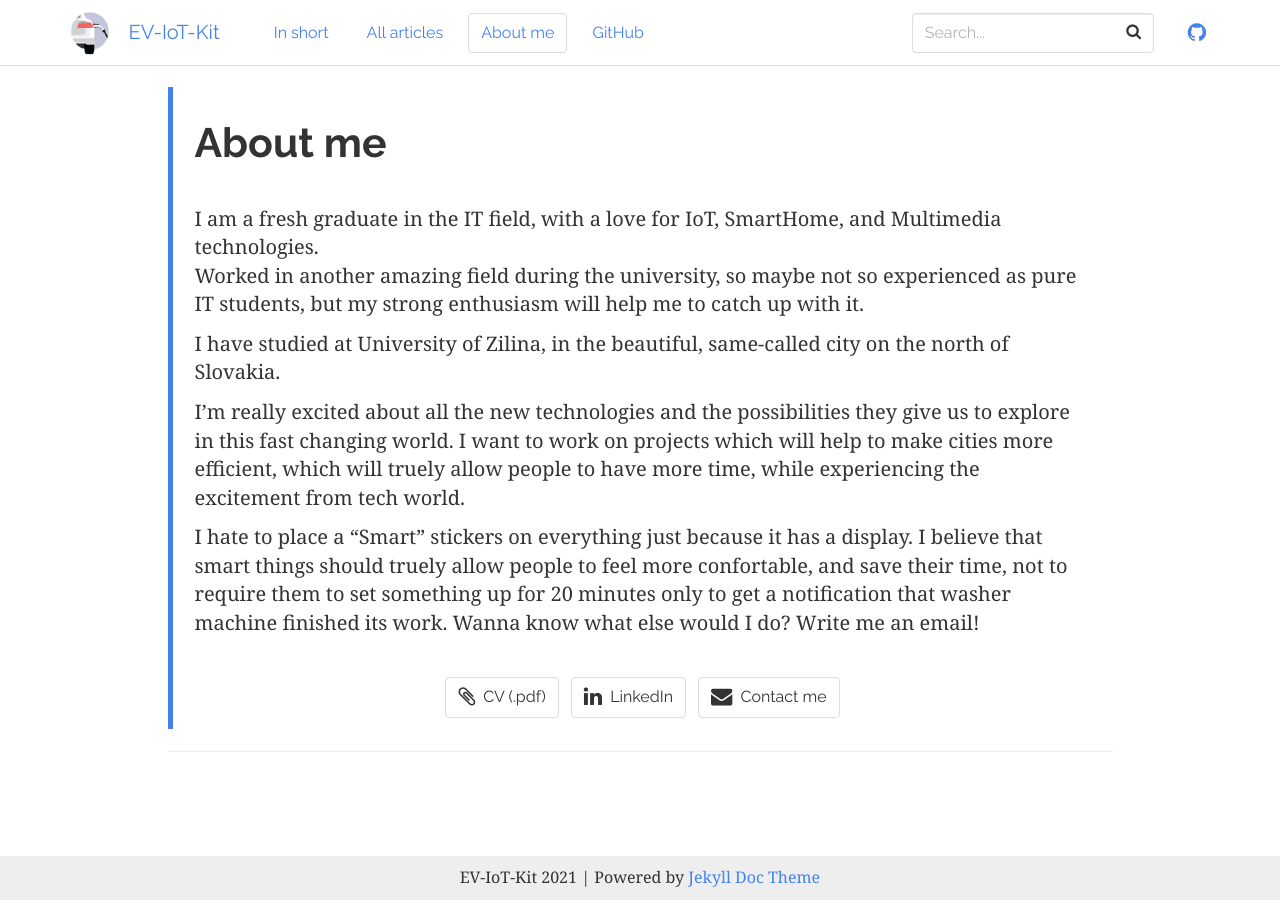
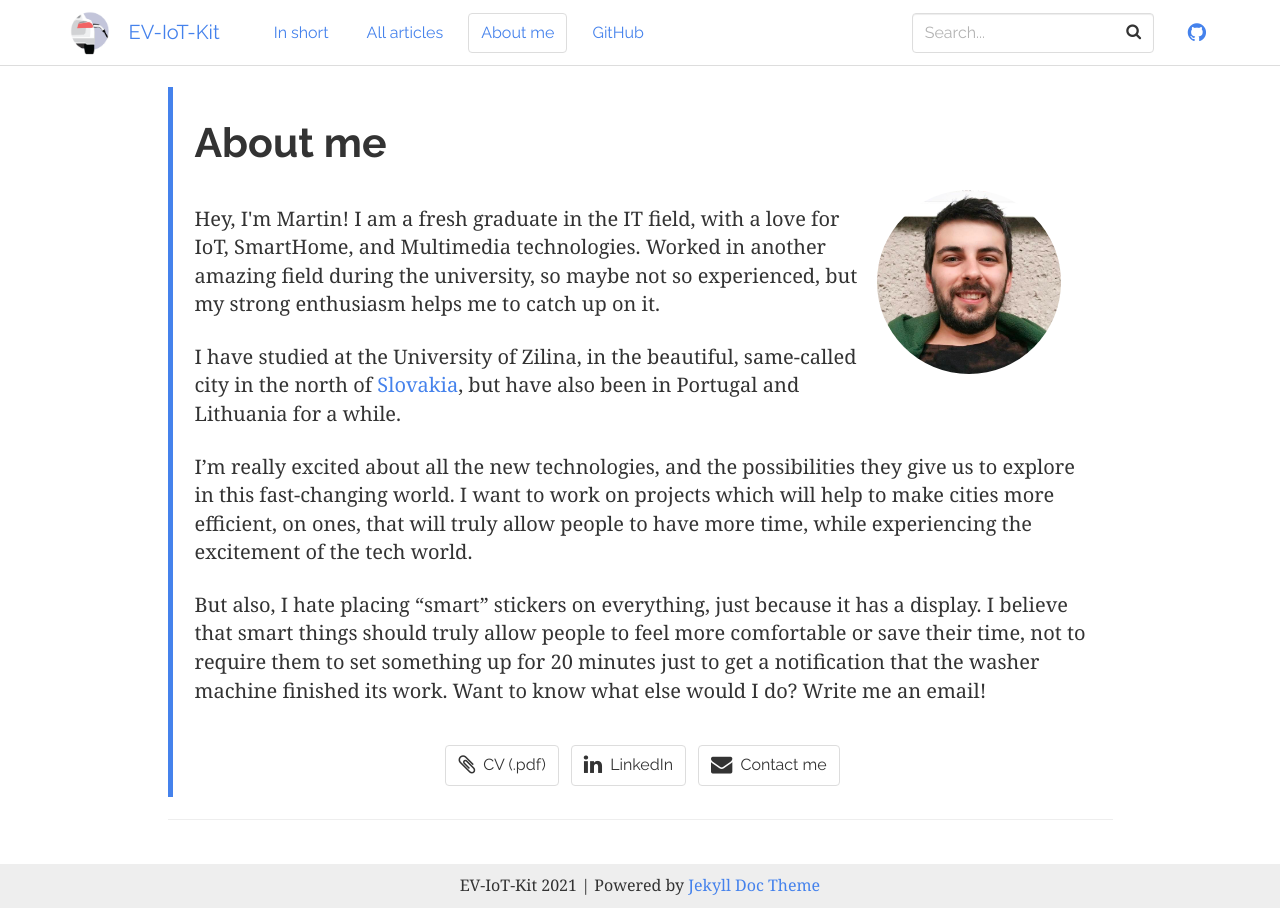
Before and after one commit to m4rtin195/EV-IoT-Kit, a Jekyll site: the page built from aboutme.md, in a window 1280 px wide. Built offline with Jekyll 4.4.1, drawn with Linux system fonts in a browser that asks for light colours.

Commit message:
pre-final 2

```diff
--- a/_includes/top_nav.html
+++ b/_includes/top_nav.html
@@ -17,7 +17,7 @@
                 <li {% if page.sectionid=='docs' %} class="active" {% endif %}><a href="{{ "/docs/" | relative_url }}">All articles</a></li>
                 <!-- <li {% if page.sectionid=='blog' %} class="active" {% endif %}><a href="{{ site.posts.first.url | relative_url }}">Blog</a></li> -->
                 <li {% if page.sectionid=='aboutme' %} class="active" {% endif %}><a href="{{ "/aboutme/" | relative_url }}">About me</a></li>
-                <li><a href="{{ site.git_address }}">GitHub</a></li>
+                <li><a href="{{ site.git_address }}" target="_blank">GitHub</a></li>
             </ul>
 
             <div class="navbar-right">
--- a/aboutme.md
+++ b/aboutme.md
@@ -5,17 +5,29 @@ permalink: /aboutme/
 sectionid: aboutme
 ---
 
+<style>
+  .bigger-margin
+  {
+    margin-bottom: 24px;
+  }
+</style>
+
 <blockquote>
   <h1>About me</h1><br>
 
-  <p>I am a fresh graduate in the IT field, with a love for IoT, SmartHome, and Multimedia technologies. <br>
-  Worked in another amazing field during the university, so maybe not so experienced as pure IT students, but my strong enthusiasm will help me to catch up with it.</p>
+  <div class="bigger-margin" style="display:flex; flex-flow:row wrap-reverse; justify-content:center">
+    <div style="flex-grow:1; flex-basis:75%">
+      <p class="bigger-margin">Hey, I'm Martin! I am a fresh graduate in the IT field, with a love for IoT, SmartHome, and Multimedia technologies. Worked in another amazing field during the university, so maybe not so experienced, but my strong enthusiasm helps me to catch up on it.</p>
+      <p class="bigger-margin">I have studied at the University of Zilina, in the beautiful, same-called city in the north of <a href="https://www.youtube.com/watch?v=fbkEmW6PlXs/" target="_blank" class="no-lightbox">Slovakia</a>, but have also been in Portugal and Lithuania for a while.</p>
+    </div>
+    <div style="flex-grow:0; flex-basis:25%; min-width:200px; margin-top:-15px; padding-left:10px; padding-right:30px; margin-bottom:20px;">
+      <img src="{{ "/assets/img/docs/profile_pic.jpg" | relative_url }}" alt="profile picture" style="border-radius:50%; max-width:100%;">
+    </div>
+  </div>
 
-  <p>I have studied at University of Zilina, in the beautiful, same-called city on the north of Slovakia.</p>
+  <p class="bigger-margin">I’m really excited about all the new technologies, and the possibilities they give us to explore in this fast-changing world. I want to work on projects which will help to make cities more efficient, on ones, that will truly allow people to have more time, while experiencing the excitement of the tech world.</p>
 
-  <p>I’m really excited about all the new technologies and the possibilities they give us to explore in this fast changing world. I want to work on projects which will help to make cities more efficient, which will truely allow people to have more time, while experiencing the excitement from tech world.</p>
-
-  <p>I hate to place a “Smart” stickers on everything just because it has a display. I believe that smart things should truely allow people to feel more confortable, and save their time, not to require them to set something up for 20 minutes only to get a notification that washer machine finished its work. Wanna know what else would I do? Write me an email!</p>
+  <p class="">But also, I hate placing “smart” stickers on everything, just because it has a display. I believe that smart things should truly allow people to feel more comfortable or save their time, not to require them to set something up for 20 minutes just to get a notification that the washer machine finished its work. Want to know what else would I do? Write me an email!</p>
 
   <br>
   <div style="display:flex; flex-flow:row wrap; justify-content:center; gap: 12px">
```
Also changed, not shown: _docs/cloud-backend.md (+1 -1 lines), _docs/communication-technologies.md (+3 -3 lines), _docs/index.md (+1 -1 lines), assets/img/docs/profile_pic.jpg (added).
